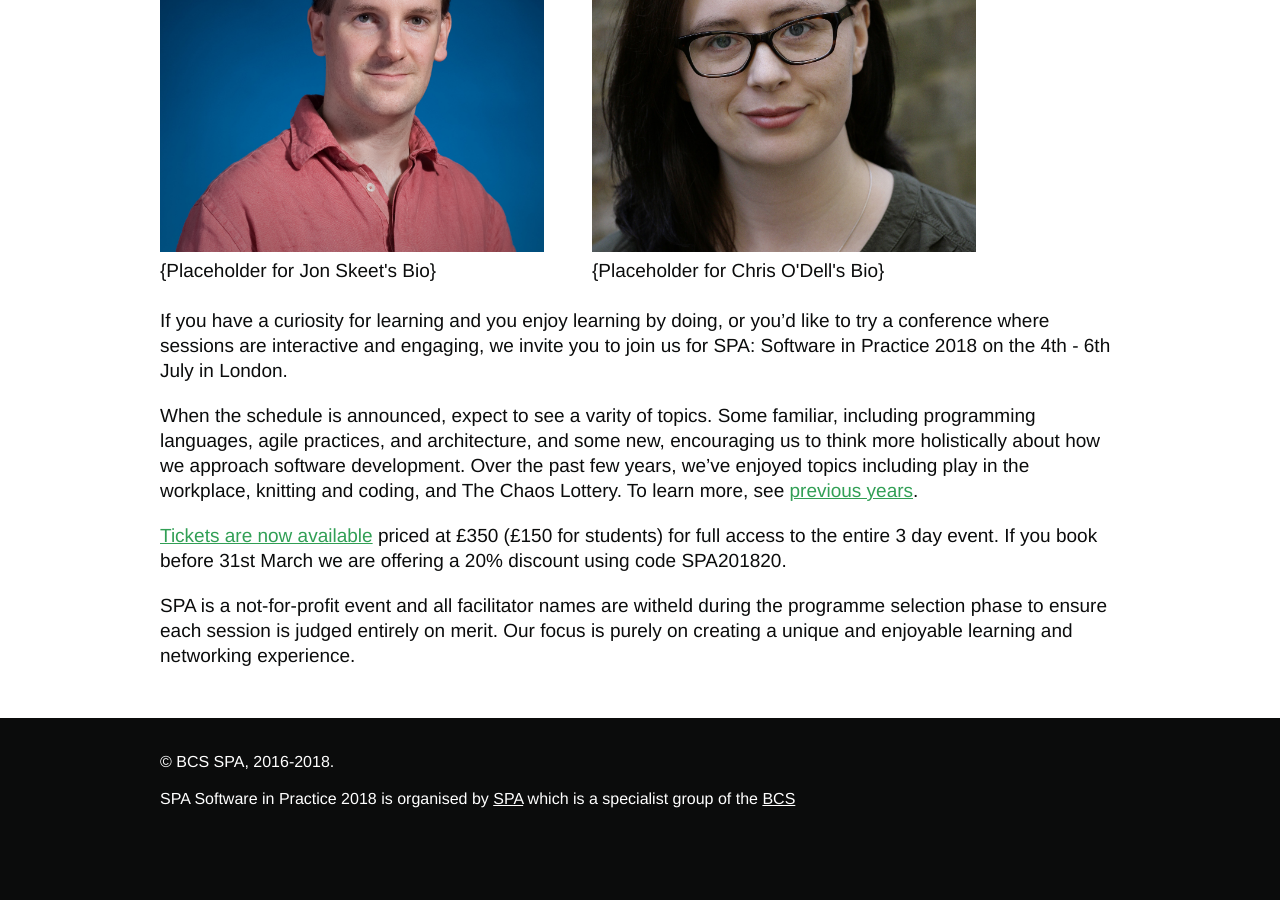
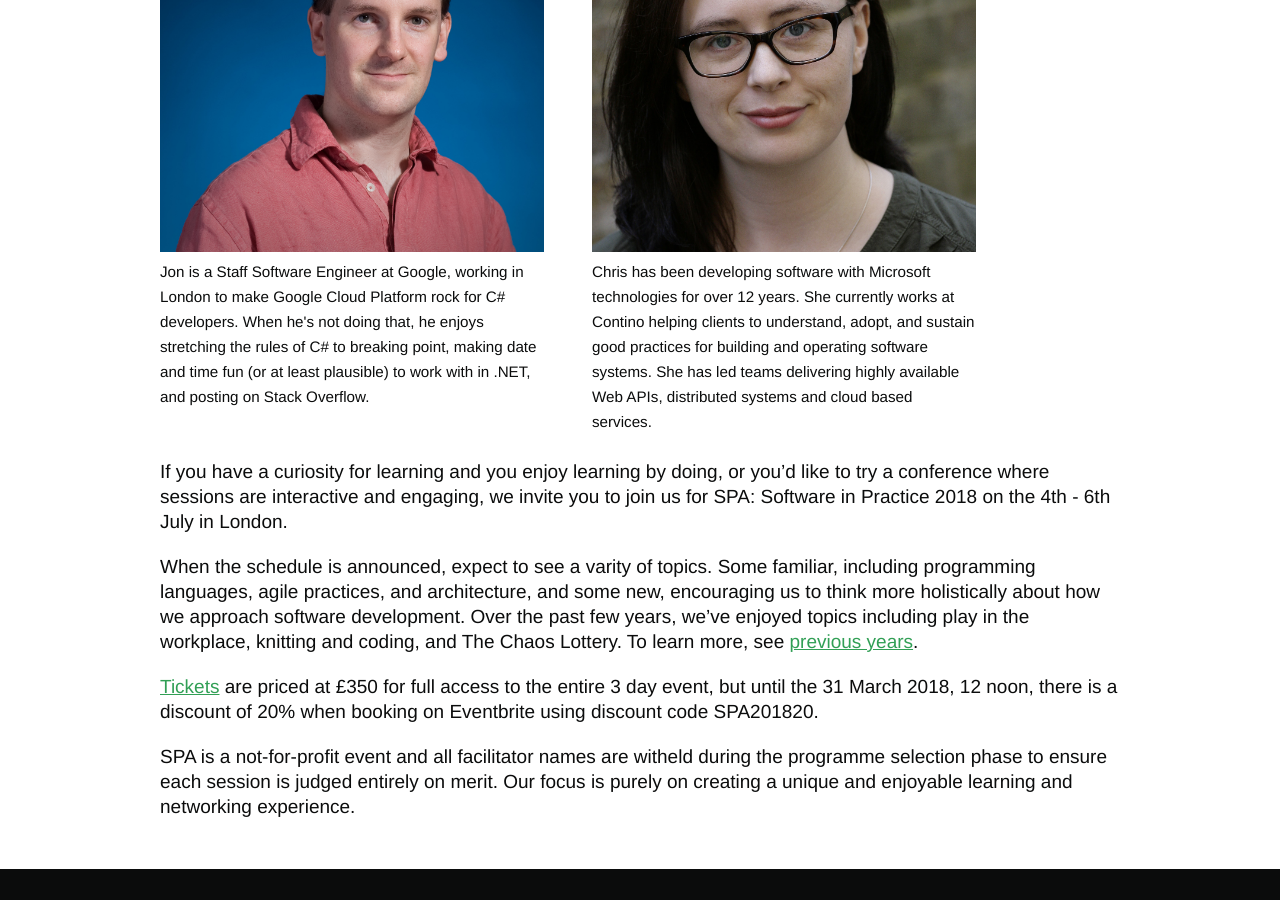
Before and after one commit to spaconference/spa-website, a Jekyll site: the page built from _posts/2018-02-28-launching-spa-2018.md, in a window 1280 px wide and 900 px high, scrolled down 783 px. Built offline with Jekyll 4.4.1, drawn with Linux system fonts in a browser that asks for light colours; before the commit the page ends 1639 px from its top, so only the background shows below that.

Commit message:
add speaker bios to announcement post

```diff
--- a/_posts/2018-02-28-launching-spa-2018.md
+++ b/_posts/2018-02-28-launching-spa-2018.md
@@ -9,15 +9,15 @@ Every year, SPA conference unites forward-thinking practitioners with a diverse
 
 For 2018, we are delighted to announce two of our keynotes: Jon Skeet and Chris O'Dell. Jon is the leading scorer on StackOverflow.com and Chris is a Continuous Delivery expert and co-author of multiple leading CD books. It's a special line up, and we look forward to making further announcements soon.
 
-<div style="float: left; width: 40%; margin-right: 5%;">
+<div style="float: left; width: 40%; margin-right: 5%; font-size: 0.8em;">
     <img src="{{ '/images/keynote_speakers/Jon_Skeet-13.jpg' | absolute_url }}" style="width: 100%;" alt="Jon Skeet" />
 
-    {Placeholder for Jon Skeet's Bio}
+    Jon is a Staff Software Engineer at Google, working in London to make Google Cloud Platform rock for C# developers. When he's not doing that, he enjoys stretching the rules of C# to breaking point, making date and time fun (or at least plausible) to work with in .NET, and posting on Stack Overflow.
 </div>
-<div style="float: left; width: 40%">
+<div style="float: left; width: 40%; font-size: 0.8em">
     <img src="{{ '/images/keynote_speakers/ChrisOdell.JPG' | absolute_url }}" style="width: 100%;" alt="Chris O'Dell" />
 
-    {Placeholder for Chris O'Dell's Bio}
+    Chris has been developing software with Microsoft technologies for over 12 years.  She currently works at Contino helping clients to understand, adopt, and sustain good practices for building and operating software systems.  She has led teams delivering highly available Web APIs, distributed systems and cloud based services.
 </div>
 <div style="clear: both;" />
 
@@ -26,6 +26,6 @@ If you have a curiosity for learning and you enjoy learning by doing, or you'd l
 
 When the schedule is announced, expect to see a varity of topics. Some familiar, including programming languages, agile practices, and architecture, and some new, encouraging us to think more holistically about how we approach software development. Over the past few years, we've enjoyed topics including play in the workplace, knitting and coding, and The Chaos Lottery. To learn more, see [previous years]({{ site.baseurl }}{% link previous-conferences.md %}).
 
-<a href="https://spa2018.eventbrite.co.uk/">Tickets are now available</a> priced at £350 (£150 for students) for full access to the entire 3 day event. If you book before 31st March we are offering a 20% discount using code SPA201820.
+<a href="https://spa2018.eventbrite.co.uk/">Tickets</a> are priced at £350 for full access to the entire 3 day event, but until the 31 March 2018, 12 noon, there is a discount of 20% when booking on Eventbrite using discount code SPA201820.
 
 SPA is a not-for-profit event and all facilitator names are witheld during the programme selection phase to ensure each session is judged entirely on merit. Our focus is purely on creating a unique and enjoyable learning and networking experience.
```
